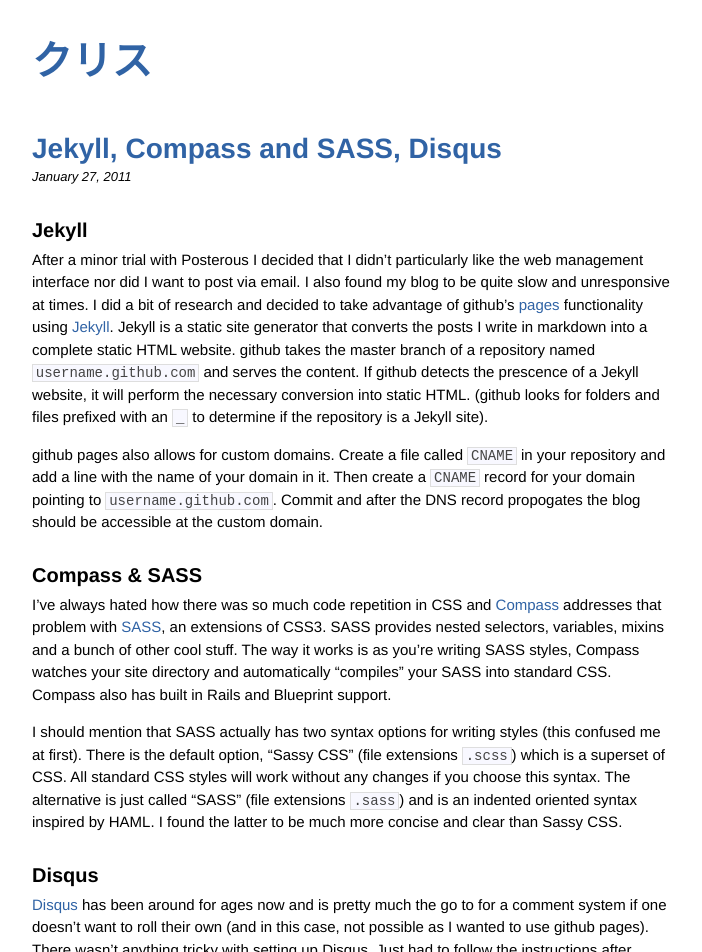
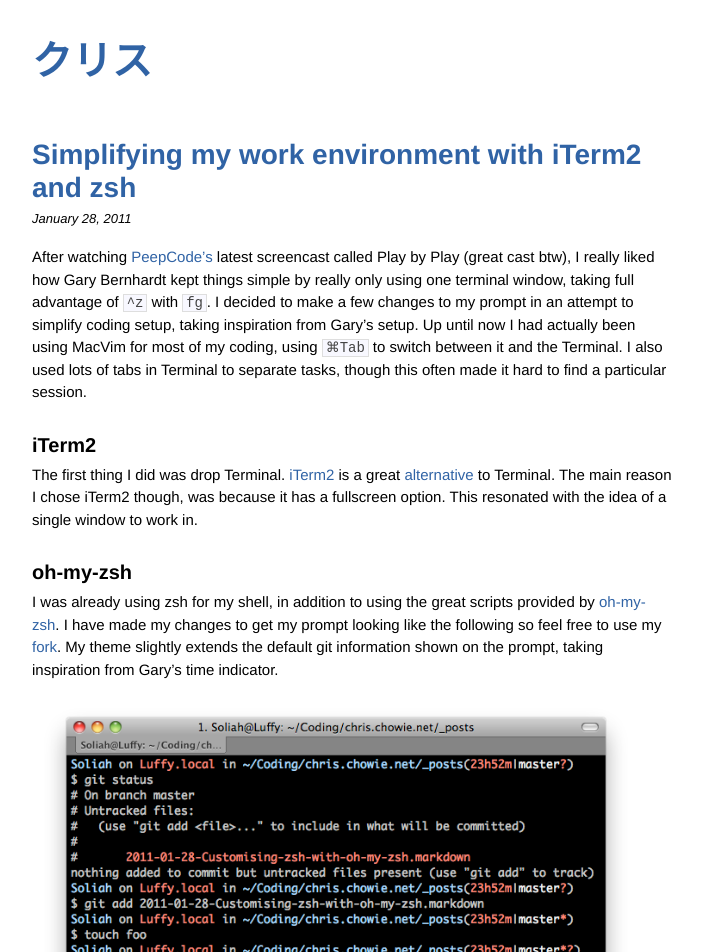
Before and after one commit to christophersjchow/blog, a Jekyll site: the page built from index.html, in a window 1280 px wide. Shown: the top 952 px of the page, without its empty margins (288-990 px from the left). Built offline with Jekyll 4.4.1, drawn with Linux system fonts in a browser that asks for light colours; some of the changed text lies outside the part shown.

Commit message:
Post: Simplifying my work environment with iTerm2 and zsh

```diff
--- /dev/null
+++ b/_posts/2011-01-28-Customising-zsh-with-oh-my-zsh.markdown
@@ -0,0 +1,22 @@
+---
+layout: post
+title: Simplifying my work environment with iTerm2 and zsh
+---
+
+After watching [PeepCode's](www.peepcode.com) latest screencast called Play by Play (great cast btw), I really liked how Gary Bernhardt kept things simple by really only using one terminal window, taking full advantage of `^z` with `fg`. I decided to make a few changes to my prompt in an attempt to simplify coding setup, taking inspiration from Gary's setup. Up until now I had actually been using MacVim for most of my coding, using `⌘Tab` to switch between it and the Terminal. I also used lots of tabs in Terminal to separate tasks, though this often made it hard to find a particular session.
+
+## iTerm2
+
+The first thing I did was drop Terminal. [iTerm2](http://code.google.com/p/iterm2/) is a great [alternative](http://sites.google.com/site/iterm2home/iterm2-vs-terminal-app) to Terminal. The main reason I chose iTerm2 though, was because it has a fullscreen option. This resonated with the idea of a single window to work in.
+
+## oh-my-zsh
+
+I was already using zsh for my shell, in addition to using the great scripts provided by [oh-my-zsh](https://github.com/robbyrussell/oh-my-zsh). I have made my changes to get my prompt looking like the following so feel free to use my [fork](https://github.com/Soliah/oh-my-zsh). My theme slightly extends the default git information shown on the prompt, taking inspiration from Gary's time indicator.
+
+<img src="/images/posts/2011-01-28-001.png" width="95%" />
+
+I got rid of the fatal error and added hours instead of just minutes. I've also made the color neutral when the working directory is clean.
+
+<img src="/images/posts/2011-01-28-002.png" width="95%" />
+
+All of this is available at my [fork](https://github.com/Soliah/oh-my-zsh).
--- a/css/screen.css
+++ b/css/screen.css
@@ -11,44 +11,56 @@ a img {
 }
 
 /* line 9, ../sass/screen.sass */
+img {
+  padding: 0;
+  margin: 0;
+  text-align: center;
+  margin: 0 auto;
+}
+
+/* line 15, ../sass/screen.sass */
 body {
   font: 15px/150% "droid-sans-1", "droid-sans-2", "Helvetica", sans-serif;
   width: 640px;
   margin: 50px auto 0 auto;
 }
-/* line 14, ../sass/screen.sass */
+/* line 20, ../sass/screen.sass */
 body h1 {
   font-size: 40px;
 }
 
-/* line 18, ../sass/screen.sass */
+/* line 24, ../sass/screen.sass */
 .post h1 {
   font-size: 28px;
-  margin-bottom: 8px;
+  margin-bottom: 7px;
 }
-/* line 22, ../sass/screen.sass */
+/* line 27, ../sass/screen.sass */
+.post h1 a {
+  line-height: 33px;
+}
+/* line 30, ../sass/screen.sass */
 .post h2 {
   font-size: 20px;
   margin: 0;
   padding: 15px 0 0 0;
 }
-/* line 27, ../sass/screen.sass */
+/* line 35, ../sass/screen.sass */
 .post h3 {
   font-size: 15px;
   margin: 0;
 }
-/* line 31, ../sass/screen.sass */
+/* line 39, ../sass/screen.sass */
 .post h2 + p {
   margin-top: 0.5em;
 }
 
 /* Code Blocks */
-/* line 35, ../sass/screen.sass */
+/* line 43, ../sass/screen.sass */
 pre, code {
   font: 14px "droid-sans-mono-1", "droid-sans-mono-2", monospace;
 }
 
-/* line 37, ../sass/screen.sass */
+/* line 45, ../sass/screen.sass */
 pre {
   width: 80%;
   margin: 0 auto;
@@ -63,13 +75,13 @@ pre {
   overflow: auto;
   white-space: pre-wrap;
 }
-/* line 51, ../sass/screen.sass */
+/* line 59, ../sass/screen.sass */
 pre code {
   border: none;
 }
 
 /* Inline Code */
-/* line 55, ../sass/screen.sass */
+/* line 63, ../sass/screen.sass */
 p code, ol code {
   background-color: #f8f8ff;
   color: #444444;
@@ -78,18 +90,18 @@ p code, ol code {
 }
 
 /* Posts */
-/* line 62, ../sass/screen.sass */
+/* line 70, ../sass/screen.sass */
 .post {
   padding-bottom: 25px;
 }
 
-/* line 65, ../sass/screen.sass */
+/* line 73, ../sass/screen.sass */
 .strike {
   text-decoration: line-through;
 }
 
 /* Dates */
-/* line 69, ../sass/screen.sass */
+/* line 77, ../sass/screen.sass */
 .date {
   margin: 0 0 20px 0;
   padding: 0;
@@ -97,31 +109,31 @@ p code, ol code {
 }
 
 /* Disqus Comments */
-/* line 75, ../sass/screen.sass */
+/* line 83, ../sass/screen.sass */
 #disqus_thread {
   padding-bottom: 25px;
 }
-/* line 77, ../sass/screen.sass */
+/* line 85, ../sass/screen.sass */
 #disqus_thread .dsq-item-cp, #disqus_thread .dsq-comment-options, #disqus_thread li[id^=dsq-more-], #disqus_thread .dsq-by, #disqus_thread .dsq-pagination, #disqus_thread #dsq-comments-title {
   display: none !important;
 }
-/* line 79, ../sass/screen.sass */
+/* line 87, ../sass/screen.sass */
 #disqus_thread #dsq-content #dsq-comments .dsq-comment-footer {
   margin-top: 5px;
 }
-/* line 81, ../sass/screen.sass */
+/* line 89, ../sass/screen.sass */
 #disqus_thread h3 {
   margin-bottom: 0;
 }
 
 /* Header */
-/* line 85, ../sass/screen.sass */
+/* line 93, ../sass/screen.sass */
 #header {
   padding-bottom: 20px;
 }
 
 /* Footer */
-/* line 89, ../sass/screen.sass */
+/* line 97, ../sass/screen.sass */
 #footer {
   text-align: center;
   font-size: 12px;
@@ -129,7 +141,7 @@ p code, ol code {
   padding-top: 10px;
 }
 
-/* line 95, ../sass/screen.sass */
+/* line 103, ../sass/screen.sass */
 #error {
   width: 80%;
   margin: 0 auto;
```
Also changed, not shown: sass/screen.sass (+9 -1 lines), images/posts/2011-01-28-001.png (added).
